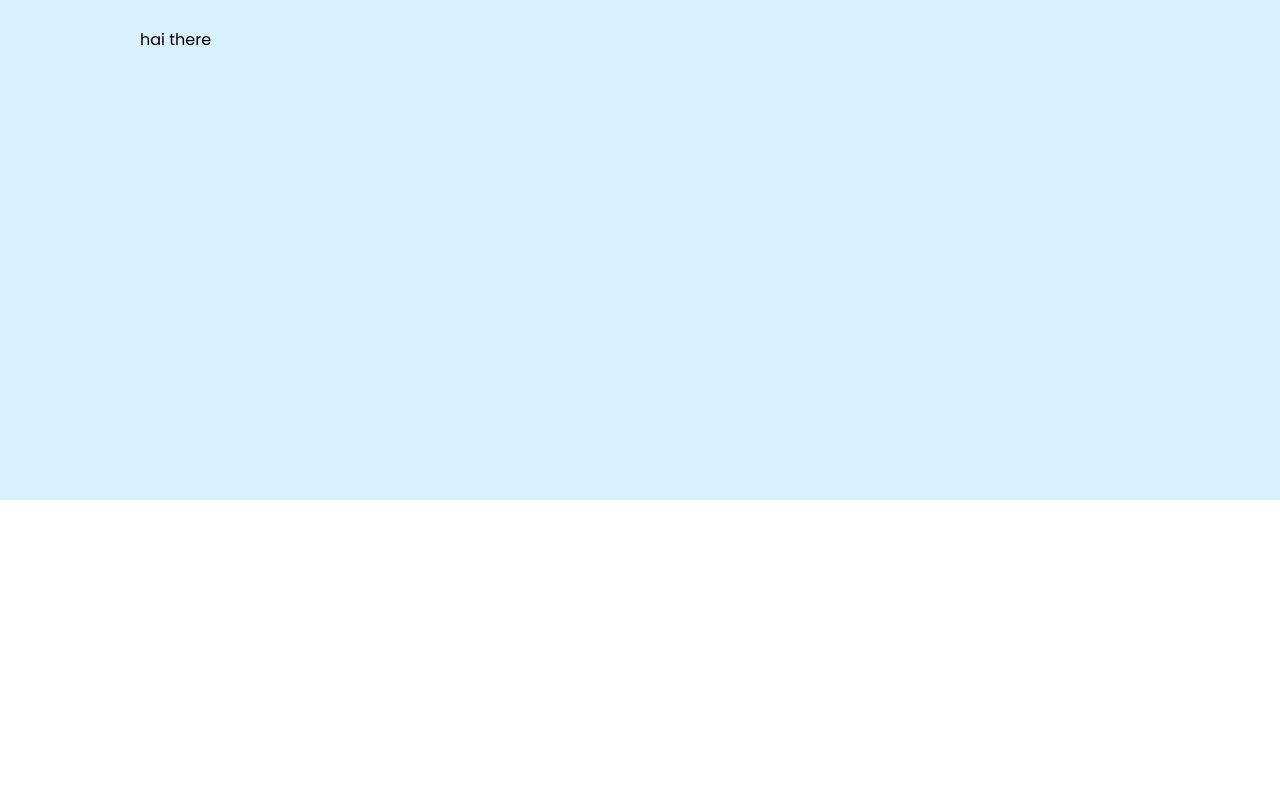
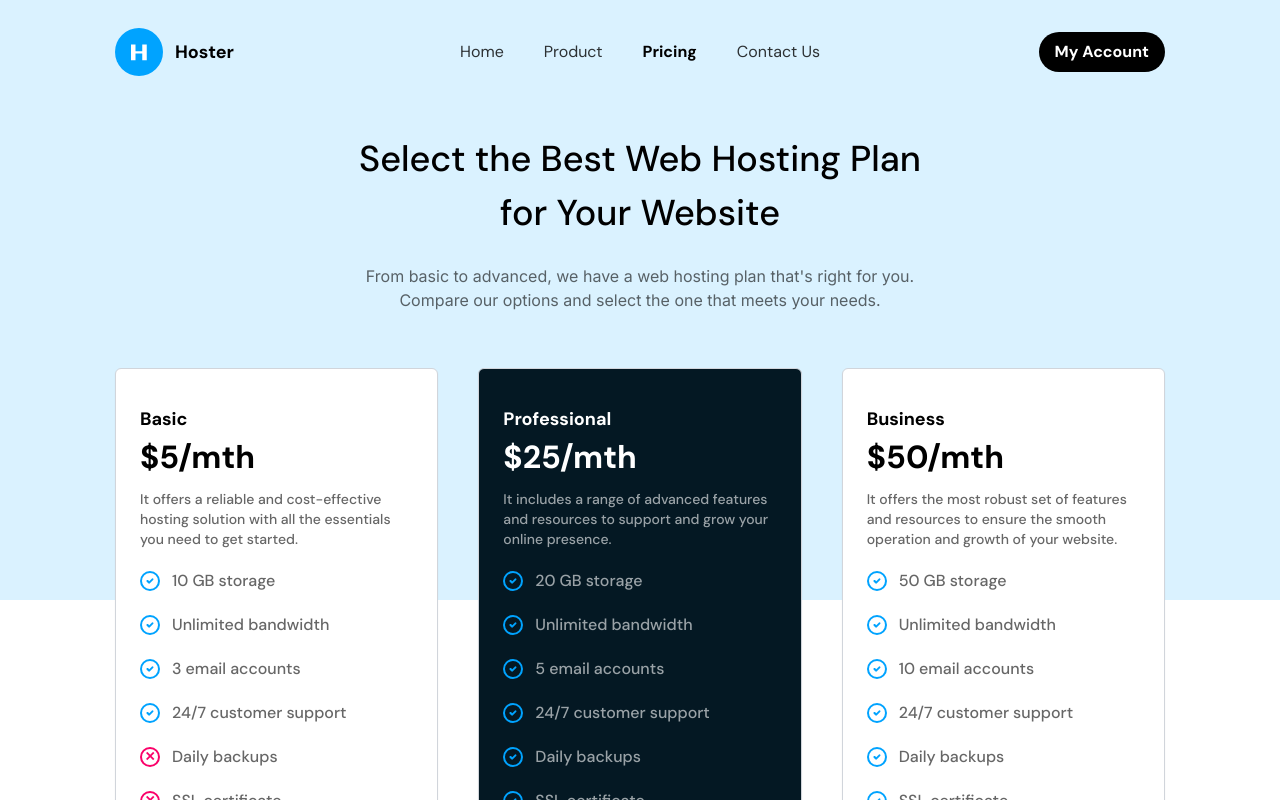
Before and after one commit to ahmadramadhaNn/code-the-design, a Vue app: page /pricy in a window 1280 px wide. Shown: the top 800 px of the page. Built offline with nearby package versions, Linux system fonts and the light colour scheme.

Commit message:
chore: finish pricy design

```diff
--- a/index.html
+++ b/index.html
@@ -22,6 +22,12 @@
       href="https://fonts.googleapis.com/css2?family=DM+Sans:wght@400;500;700&display=swap"
       rel="stylesheet"
     />
+    <link rel="preconnect" href="https://fonts.googleapis.com" />
+    <link rel="preconnect" href="https://fonts.gstatic.com" crossorigin />
+    <link
+      href="https://fonts.googleapis.com/css2?family=Inter:wght@400;500;700&display=swap"
+      rel="stylesheet"
+    />
     <title>Vite + Vue</title>
   </head>
   <body>
--- /dev/null
+++ b/src/components/pricy/Available.vue
@@ -0,0 +1,8 @@
+<template>
+  <div
+    id="available"
+    class="w-5 h-5 rounded-full border-2 border-[#00A3FF] bg-transparent grid place-content-center"
+  >
+    <img src="@/assets/Vector.png" alt="" />
+  </div>
+</template>
--- a/src/components/pricy/Header.vue
+++ b/src/components/pricy/Header.vue
@@ -1,5 +1,32 @@
+<script setup>
+import Pagelist from "@/components/pricy/PageList.vue";
+
+const pageList = [
+  { id: 1, name: "Home" },
+  { id: 2, name: "Product" },
+  { id: 3, name: "Pricing" },
+  { id: 4, name: "Contact Us" },
+];
+</script>
+
 <template>
-  <header class="mx-auto w-[1000px] pt-7">
-    <h1 class="">hai there</h1>
+  <header class="mx-auto w-[1050px] pt-7 grid grid-cols-4 items-center gap-14">
+    <div class="flex items-center gap-3">
+      <div
+        class="rounded-full bg-[#00A3FF] w-12 h-12 grid place-content-center"
+      >
+        <img src="@/assets/H.png" alt="" />
+      </div>
+      <p class="font-bold text-lg">Hoster</p>
+    </div>
+    <Pagelist :page-list="pageList" />
+    <div class="grid place-content-end">
+      <button
+        type="button"
+        class="bg-black hover:bg-black/80 text-center text-white font-bold text-base px-4 py-2 rounded-full"
+      >
+        My Account
+      </button>
+    </div>
   </header>
 </template>
--- /dev/null
+++ b/src/components/pricy/Hero.vue
@@ -0,0 +1,13 @@
+<template>
+  <div class="mx-auto max-w-xl mt-14">
+    <h1 class="font-medium text-[36px] text-black text-center">
+      Select the Best Web Hosting Plan for Your Website
+    </h1>
+    <p
+      class="font-normal font-['Inter'] text-base text-black/60 text-center mt-6"
+    >
+      From basic to advanced, we have a web hosting plan that's right for you.
+      Compare our options and select the one that meets your needs.
+    </p>
+  </div>
+</template>
--- /dev/null
+++ b/src/components/pricy/NotAvailable.vue
@@ -0,0 +1,8 @@
+<template>
+  <div
+    id="available"
+    class="w-5 h-5 rounded-full border-2 border-[#FA0169] bg-white grid place-content-center"
+  >
+    <p class="text-[#FA0169] text-[13px] font-bold">&#x2715;</p>
+  </div>
+</template>
--- /dev/null
+++ b/src/components/pricy/PageList.vue
@@ -0,0 +1,22 @@
+<script setup>
+defineProps({
+  pageList: Array,
+});
+</script>
+
+<template>
+  <div class="col-span-2 grid place-content-center">
+    <ul class="flex items-center gap-10">
+      <li v-for="(data, index) in pageList" :key="index">
+        <a
+          href="#"
+          :class="
+            data.id == 3 ? 'font-bold text-black' : 'font-normal text-black/80'
+          "
+          class="text-base"
+          >{{ data.name }}</a
+        >
+      </li>
+    </ul>
+  </div>
+</template>
--- /dev/null
+++ b/src/components/pricy/PricingCard.vue
@@ -0,0 +1,79 @@
+<script setup>
+import Available from "@/components/pricy/Available.vue";
+import NotAvailable from "@/components/pricy/NotAvailable.vue";
+
+defineProps({
+  pricingData: Array,
+});
+</script>
+
+<template>
+  <div
+    v-for="(data, index) in pricingData"
+    :key="index"
+    :class="data.type === 'Professional' ? 'bg-[#041823]' : 'bg-white'"
+    class="border border-gray-300 shadow-sm rounded-md min-h-[400px] p-6"
+  >
+    <div class="mt-3">
+      <span
+        :class="data.type === 'Professional' ? 'text-white' : 'text-black'"
+        class="font-bold text-lg"
+        >{{ data.type }}</span
+      >
+      <div
+        :class="data.type === 'Professional' ? 'text-white' : 'text-black'"
+        id="pricing"
+        class="font-bold text-[32px]"
+      >
+        ${{ data.price }}/mth
+      </div>
+      <p
+        :class="
+          data.type === 'Professional' ? 'text-white/60' : 'text-black/60'
+        "
+        id="desc"
+        class="font-medium text-sm mt-2"
+      >
+        {{ data.desc }}
+      </p>
+      <div
+        class="mt-5 flex items-center gap-3"
+        v-for="(info, index) in data.detail"
+        :key="index"
+      >
+        <NotAvailable v-if="info.available != true" />
+        <Available v-else />
+        <p
+          :class="
+            data.type === 'Professional' ? 'text-white/60' : 'text-black/60'
+          "
+          class="font-medium text-base"
+        >
+          {{ info.info }}
+        </p>
+      </div>
+      <div class="border border-black/10 mt-4"></div>
+      <div class="mt-4">
+        <p
+          :class="
+            data.type === 'Professional' ? 'text-white/60' : 'text-black/60'
+          "
+          class="font-medium text-[12px]"
+        >
+          Additional Feature:
+        </p>
+        <p
+          :class="data.type === 'Professional' ? 'text-white' : 'text-black'"
+          class="font-medium text-[12px]"
+        >
+          *${{ data.additionalFeatureStoragePricing }}/GB for additional storage
+        </p>
+        <button
+          class="mt-5 text-sm font-medium text-white text-center bg-[#00A3FF] rounded-md w-full py-2.5"
+        >
+          Choose
+        </button>
+      </div>
+    </div>
+  </div>
+</template>
--- /dev/null
+++ b/src/data/pricingData.js
@@ -0,0 +1,146 @@
+const pricingData = [
+  {
+    id: 1,
+    type: "Basic",
+    price: 5,
+    desc: "It offers a reliable and cost-effective hosting solution with all the essentials you need to get started.",
+    detail: [
+      {
+        id: 1,
+        info: "10 GB storage",
+        available: true,
+      },
+      {
+        id: 2,
+        info: "Unlimited bandwidth",
+        available: true,
+      },
+      {
+        id: 3,
+        info: "3 email accounts",
+        available: true,
+      },
+      {
+        id: 4,
+        info: "24/7 customer support",
+        available: true,
+      },
+      {
+        id: 5,
+        info: "Daily backups",
+        available: false,
+      },
+      {
+        id: 6,
+        info: "SSL certificate",
+        available: false,
+      },
+    ],
+    additionalFeatureStoragePricing: 1,
+  },
+  {
+    id: 2,
+    type: "Professional",
+    price: 25,
+    desc: "It includes a range of advanced features and resources to support and grow your online presence.",
+    detail: [
+      {
+        id: 1,
+        info: "20 GB storage",
+        available: true,
+      },
+      {
+        id: 2,
+        info: "Unlimited bandwidth",
+        available: true,
+      },
+      {
+        id: 3,
+        info: "5 email accounts",
+        available: true,
+      },
+      {
+        id: 4,
+        info: "24/7 customer support",
+        available: true,
+      },
+      {
+        id: 5,
+        info: "Daily backups",
+        available: true,
+      },
+      {
+        id: 6,
+        info: "SSL certificate",
+        available: true,
+      },
+      {
+        id: 7,
+        info: "Database support",
+        available: true,
+      },
+      {
+        id: 8,
+        info: "Advanced Security Measures",
+        available: true,
+      },
+    ],
+    additionalFeatureStoragePricing: 0.75,
+  },
+  {
+    id: 3,
+    type: "Business",
+    price: 50,
+    desc: "It offers the most robust set of features and resources to ensure the smooth operation and growth of your website.",
+    detail: [
+      {
+        id: 1,
+        info: "50 GB storage",
+        available: true,
+      },
+      {
+        id: 2,
+        info: "Unlimited bandwidth",
+        available: true,
+      },
+      {
+        id: 3,
+        info: "10 email accounts",
+        available: true,
+      },
+      {
+        id: 4,
+        info: "24/7 customer support",
+        available: true,
+      },
+      {
+        id: 5,
+        info: "Daily backups",
+        available: true,
+      },
+      {
+        id: 6,
+        info: "SSL certificate",
+        available: true,
+      },
+      {
+        id: 7,
+        info: "Database support",
+        available: true,
+      },
+      {
+        id: 8,
+        info: "Advanced Security Measures",
+        available: true,
+      },
+      {
+        id: 9,
+        info: "Dedicated IP address",
+        available: true,
+      },
+    ],
+    additionalFeatureStoragePricing: 0.5,
+  },
+];
+
+export default pricingData;
--- a/src/pages/Pricy.vue
+++ b/src/pages/Pricy.vue
@@ -1,11 +1,22 @@
 <script setup>
 import Header from "@/components/pricy/Header.vue";
+import Hero from "@/components/pricy/Hero.vue";
+import PricingCard from "@/components/pricy/PricingCard.vue";
+
+import pricingData from "@/data/pricingData";
 </script>
 
 <template>
-  <div>
-    <div id="pricy_container" class="h-[500px]">
+  <div class="font-['DM_Sans'] pb-32">
+    <div id="pricy_container" class="h-[600px]">
       <Header />
+      <Hero />
+      <div
+        id="content"
+        class="mx-auto w-[1050px] grid grid-cols-3 gap-10 mt-14"
+      >
+        <PricingCard :pricing-data="pricingData" />
+      </div>
     </div>
   </div>
 </template>
```
Also changed, not shown: src/assets/Vector.png (added), src/assets/vector_x.png (added).
